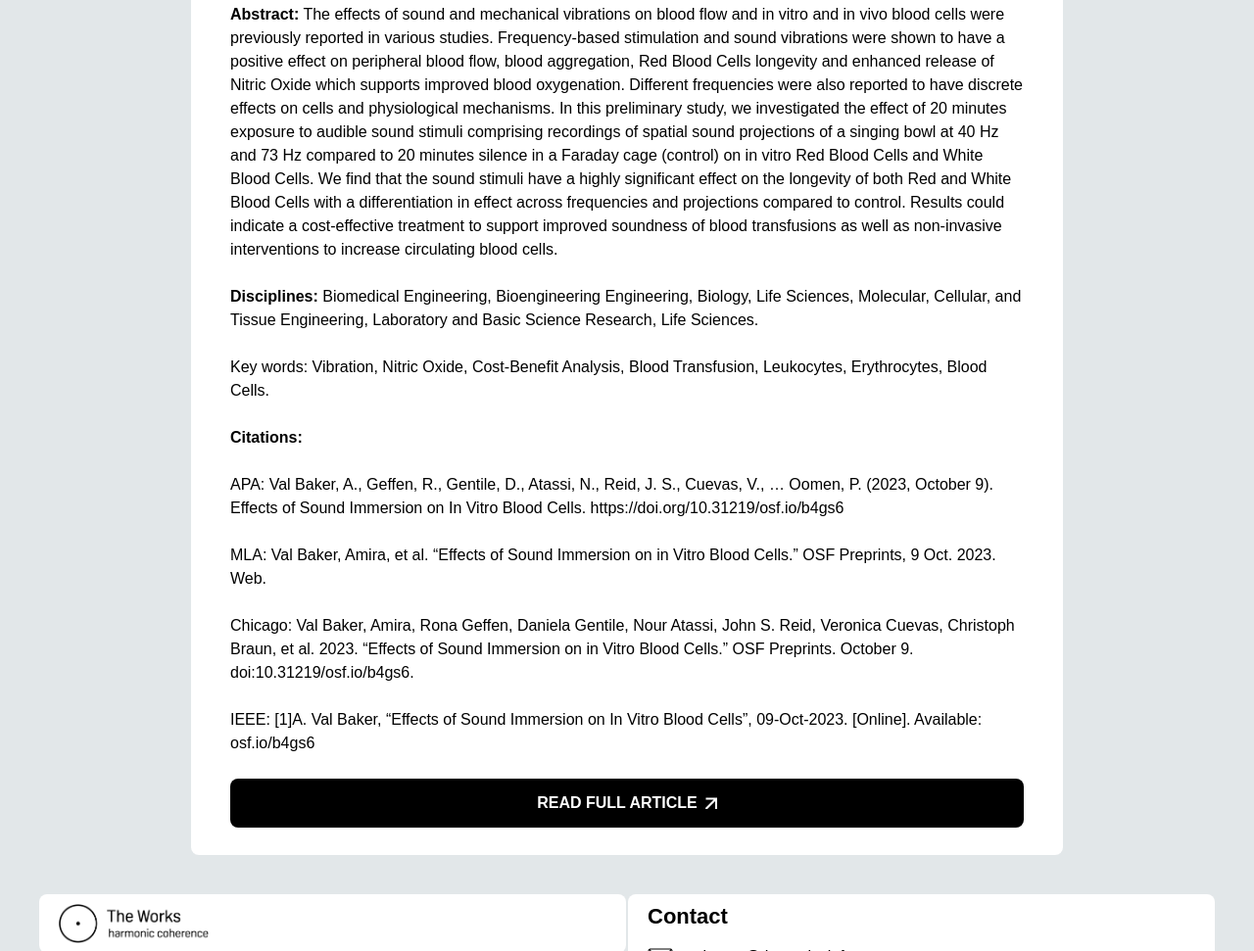
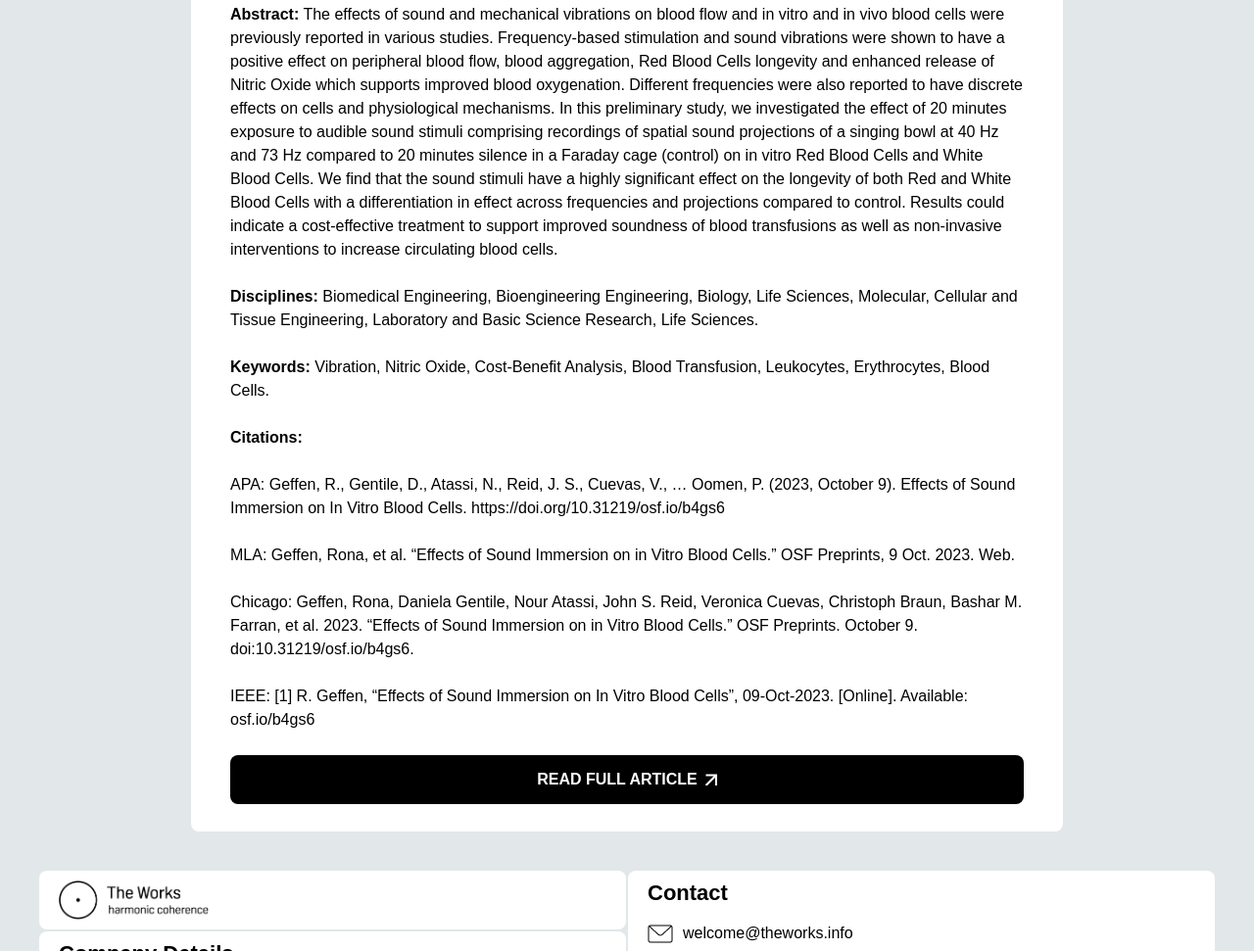
Before and after one commit to lilnoun1112/theworks, an Eleventy site: page src/blog/2024-07-17-effects-of-sound-immersion-on-in-vitro-blood-cells.md in a window 1280 px wide. Shown: the part 542-1513 px from the top of the page at 98% size. Built offline with nearby package versions, Linux system fonts and the light colour scheme; Eleventy itself is replaced by a stand-in of ours; files that its build step writes are made by us from their sources; a web font is replaced by a local one.

Commit message:
Update Publications “2024-07-17-effects-of-sound-immersion-on-in-vitro-blood-cells”

```diff
--- a/src/blog/2024-07-17-effects-of-sound-immersion-on-in-vitro-blood-cells.md
+++ b/src/blog/2024-07-17-effects-of-sound-immersion-on-in-vitro-blood-cells.md
@@ -7,20 +7,20 @@ preview: The effects of sound and mechanical vibrations on blood flow and in
 image: /img/soundimmersion.jpg
 fullarticle: https://osf.io/b4gs6/download/
 ---
-**Authors:** Amira Val Baker, Rona Geffen, Daniela Gentile, Nour Atassi, John Stuart Reid, Veronica Cuevas, Christoph Braun, Bashar M. Farran, Paul Oomen.
+**Authors:** Rona Geffen, Daniela Gentile, Nour Atassi, John Stuart Reid, Veronica Cuevas, Christoph Braun, Bashar M. Farran, Paul Oomen.
 
 **Abstract:** The effects of sound and mechanical vibrations on blood flow and in vitro and in vivo blood cells were previously reported in various studies. Frequency-based stimulation and sound vibrations were shown to have a positive effect on peripheral blood flow, blood aggregation, Red Blood Cells longevity and enhanced release of Nitric Oxide which supports improved blood oxygenation. Different frequencies were also reported to have discrete effects on cells and physiological mechanisms. In this preliminary study, we investigated the effect of 20 minutes exposure to audible sound stimuli comprising recordings of spatial sound projections of a singing bowl at 40 Hz and 73 Hz compared to 20 minutes silence in a Faraday cage (control) on in vitro Red Blood Cells and White Blood Cells. We find that the sound stimuli have a highly significant effect on the longevity of both Red and White Blood Cells with a differentiation in effect across frequencies and projections compared to control. Results could indicate a cost-effective treatment to support improved soundness of blood transfusions as well as non-invasive interventions to increase circulating blood cells.
 
-**Disciplines:** Biomedical Engineering, Bioengineering Engineering, Biology, Life Sciences, Molecular, Cellular, and Tissue Engineering, Laboratory and Basic Science Research, Life Sciences.
+**Disciplines:** Biomedical Engineering, Bioengineering Engineering, Biology, Life Sciences, Molecular, Cellular and Tissue Engineering, Laboratory and Basic Science Research, Life Sciences.
 
-Key words:  Vibration,  Nitric Oxide,  Cost-Benefit Analysis,  Blood Transfusion,  Leukocytes,  Erythrocytes,  Blood Cells.
+**Keywords:**  Vibration, Nitric Oxide, Cost-Benefit Analysis, Blood Transfusion, Leukocytes, Erythrocytes,  Blood Cells.
 
 **Citations:**
 
-APA: Val Baker, A., Geffen, R., Gentile, D., Atassi, N., Reid, J. S., Cuevas, V., … Oomen, P. (2023, October 9). Effects of Sound Immersion on In Vitro Blood Cells. https://doi.org/10.31219/osf.io/b4gs6
+APA: Geffen, R., Gentile, D., Atassi, N., Reid, J. S., Cuevas, V., … Oomen, P. (2023, October 9). Effects of Sound Immersion on In Vitro Blood Cells. https://doi.org/10.31219/osf.io/b4gs6
 
-MLA: Val Baker, Amira, et al. “Effects of Sound Immersion on in Vitro Blood Cells.” OSF Preprints, 9 Oct. 2023. Web.
+MLA: Geffen, Rona, et al. “Effects of Sound Immersion on in Vitro Blood Cells.” OSF Preprints, 9 Oct. 2023. Web.
 
-Chicago: Val Baker, Amira, Rona Geffen, Daniela Gentile, Nour Atassi, John S. Reid, Veronica Cuevas, Christoph Braun, et al. 2023. “Effects of Sound Immersion on in Vitro Blood Cells.” OSF Preprints. October 9. doi:10.31219/osf.io/b4gs6.
+Chicago: Geffen, Rona, Daniela Gentile, Nour Atassi, John S. Reid, Veronica Cuevas, Christoph Braun, Bashar M. Farran, et al. 2023. “Effects of Sound Immersion on in Vitro Blood Cells.” OSF Preprints. October 9. doi:10.31219/osf.io/b4gs6.
 
-IEEE: \[1]A. Val Baker, “Effects of Sound Immersion on In Vitro Blood Cells”, 09-Oct-2023. \[Online]. Available: osf.io/b4gs6
+IEEE: \[1] R. Geffen, “Effects of Sound Immersion on In Vitro Blood Cells”, 09-Oct-2023. \[Online]. Available: osf.io/b4gs6
```
